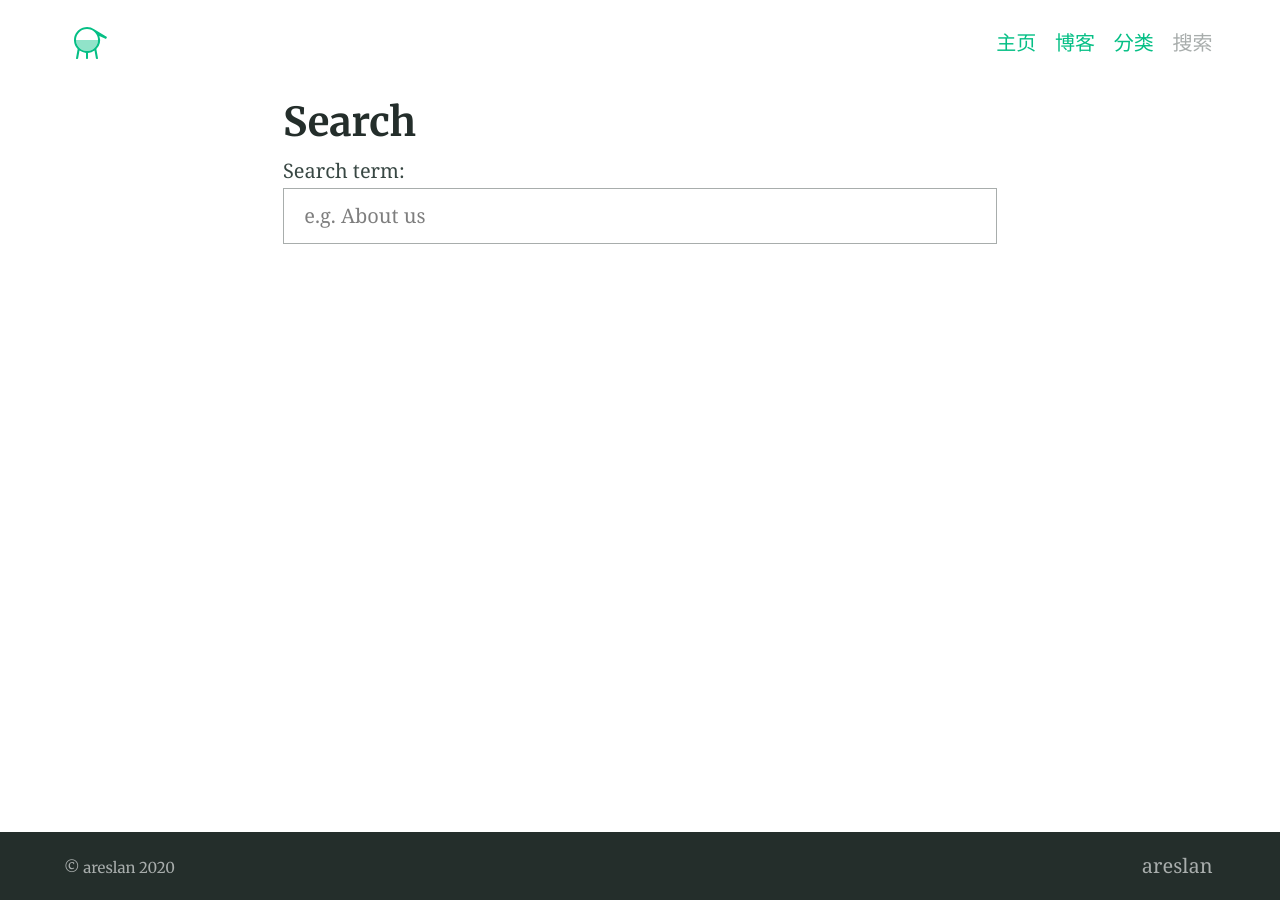
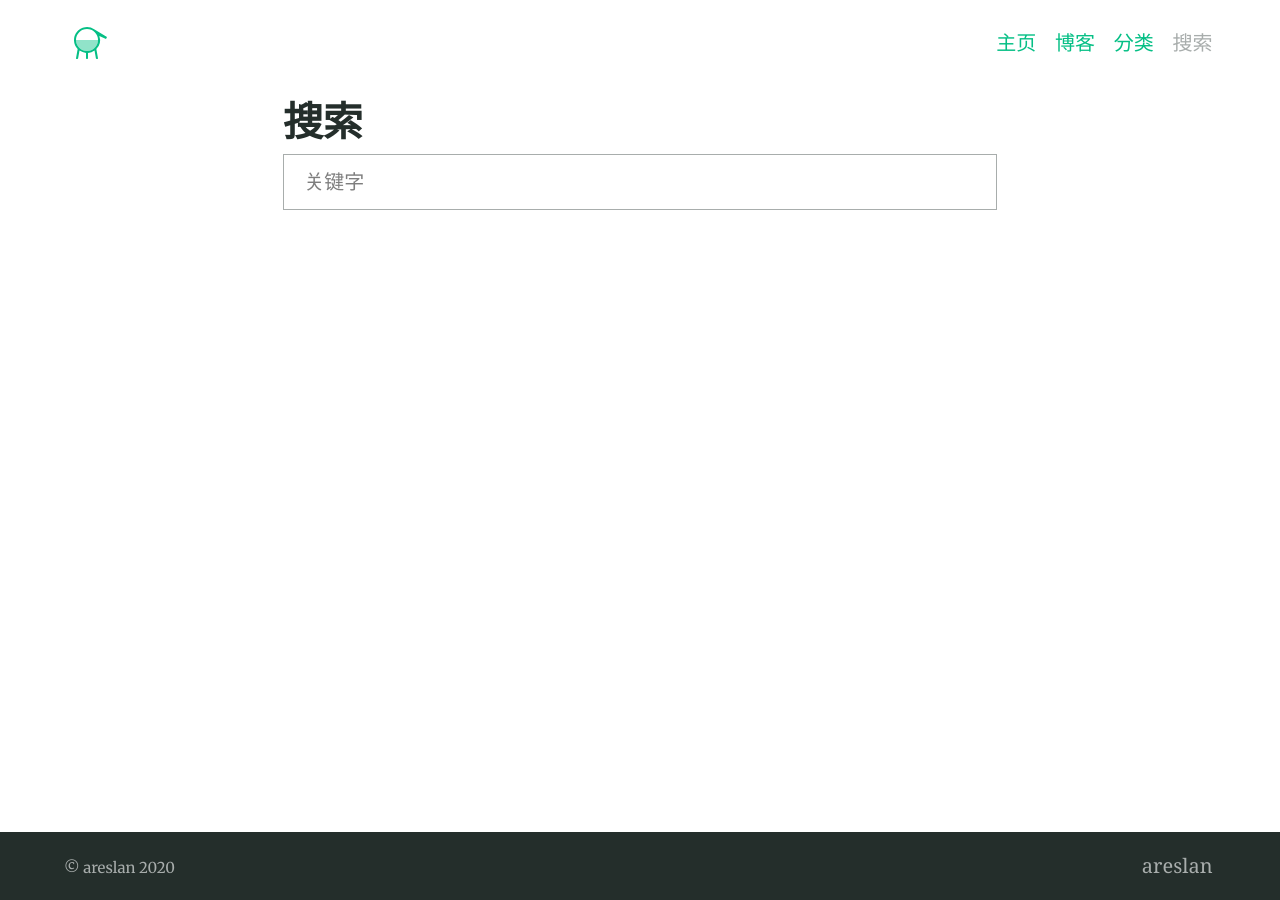
Before and after one commit to areslan1122/areslan1122.github.io, a Jekyll site: the page built from search.md, in a window 1280 px wide. Built offline with Jekyll 4.4.1, drawn with Linux system fonts in a browser that asks for light colours; our own code applies the rules of GitHub Pages for plain Markdown files.

Commit message:
update Search page

```diff
--- a/_includes/site-search.html
+++ b/_includes/site-search.html
@@ -1,7 +1,6 @@
 <div class="form  form--search">
   <form id="contact-form" action="">
-    <label class="label" for="search">Search term:</label>
-    <input class="input" id="search" type="search" name="search" placeholder="e.g. About us" autocomplete="off" />
+    <input class="input" id="search" type="search" name="search" placeholder="关键字" autocomplete="off" />
 
     <ul class="list  list--results" id="list">
         <!-- results go here -->
--- a/search.md
+++ b/search.md
@@ -1,5 +1,5 @@
 ---
-title: Search
+title: 搜索
 excerpt: "Search for a page or post you're looking for"
 ---
 
```
